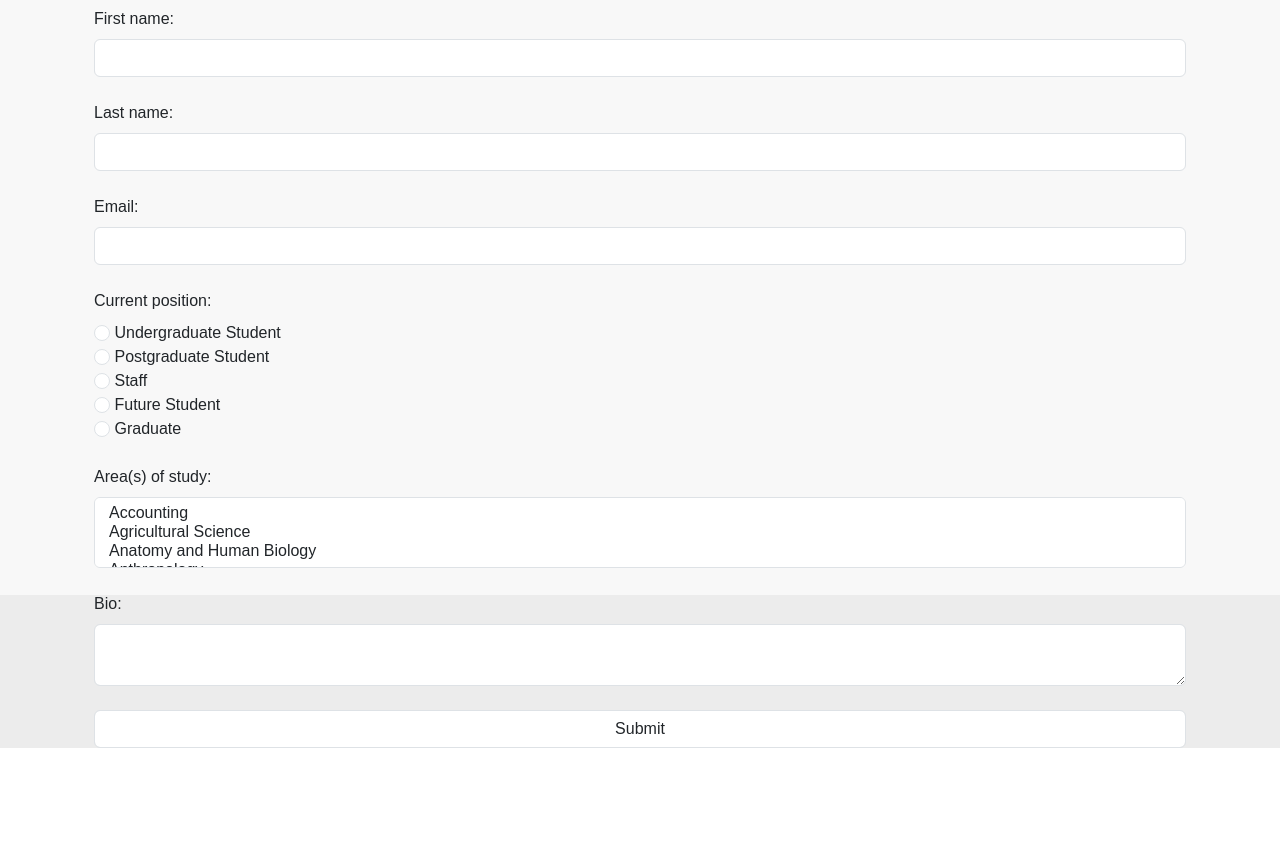
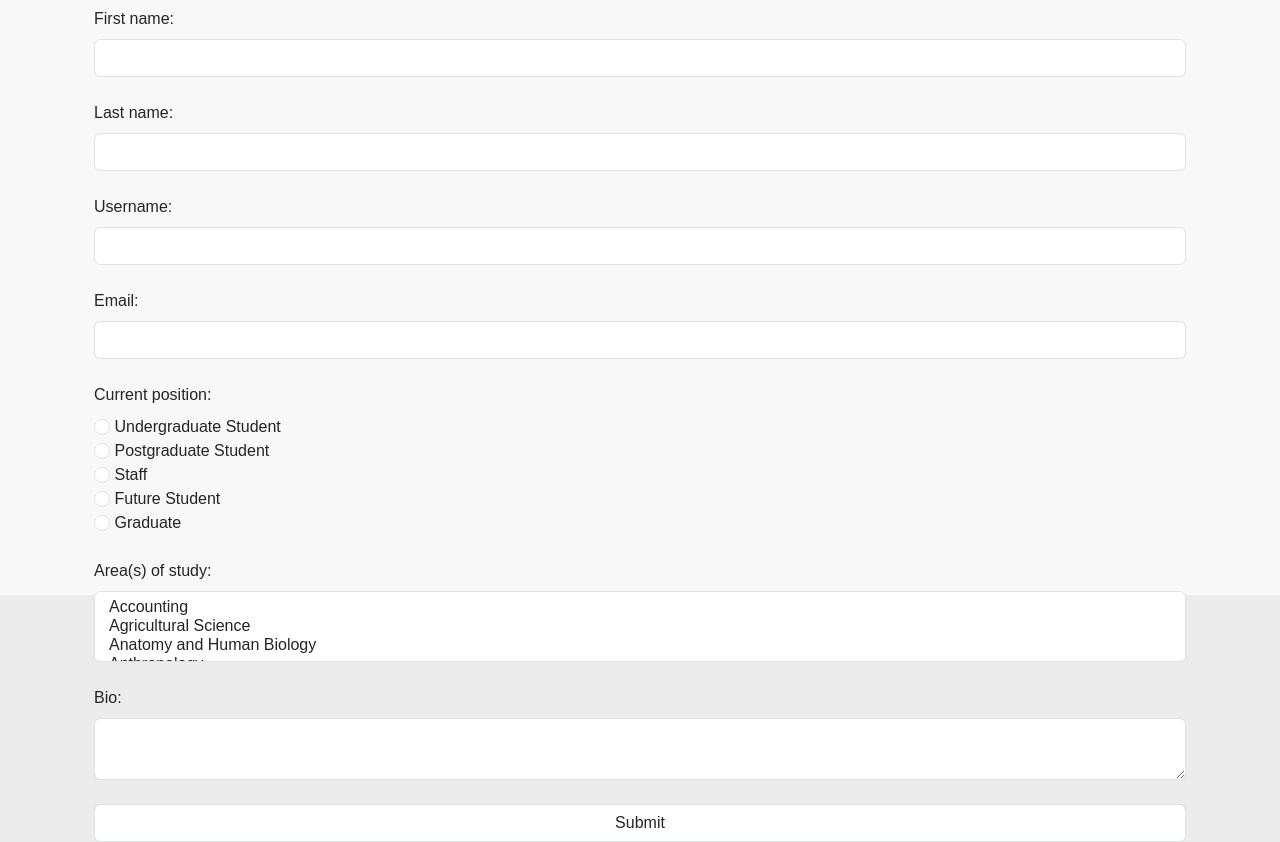
Before and after one commit to Tay0710/CITS3403_Project, a Flask app: template app/templates/createProfile.html in a window 1280 px wide. Shown: the part 205-1047 px from the top of the page. Before the commit the page ends 953 px from the top, so only its background shows below. Run offline with Flask 3, Linux system fonts and the light colour scheme; the template is opened without the code that fills it, so the values that code supplies are empty.

Commit message:
Add username field in form

```diff
--- a/app/templates/createProfile.html
+++ b/app/templates/createProfile.html
@@ -12,6 +12,9 @@
 
         <label for="lname" class="form-label">Last name:</label><br>
         <input type="text" class="form-control" id="lname" name="fname" required><br>
+
+        <label for="uname" class="form-label">Username:</label><br>
+        <input type="text" class="form-control" id="uname" name="uname" required><br>
 
         <label for="email" class="form-label">Email:</label><br>
         <input type="email" class="form-control" id="email" name="email" required><br>
```
